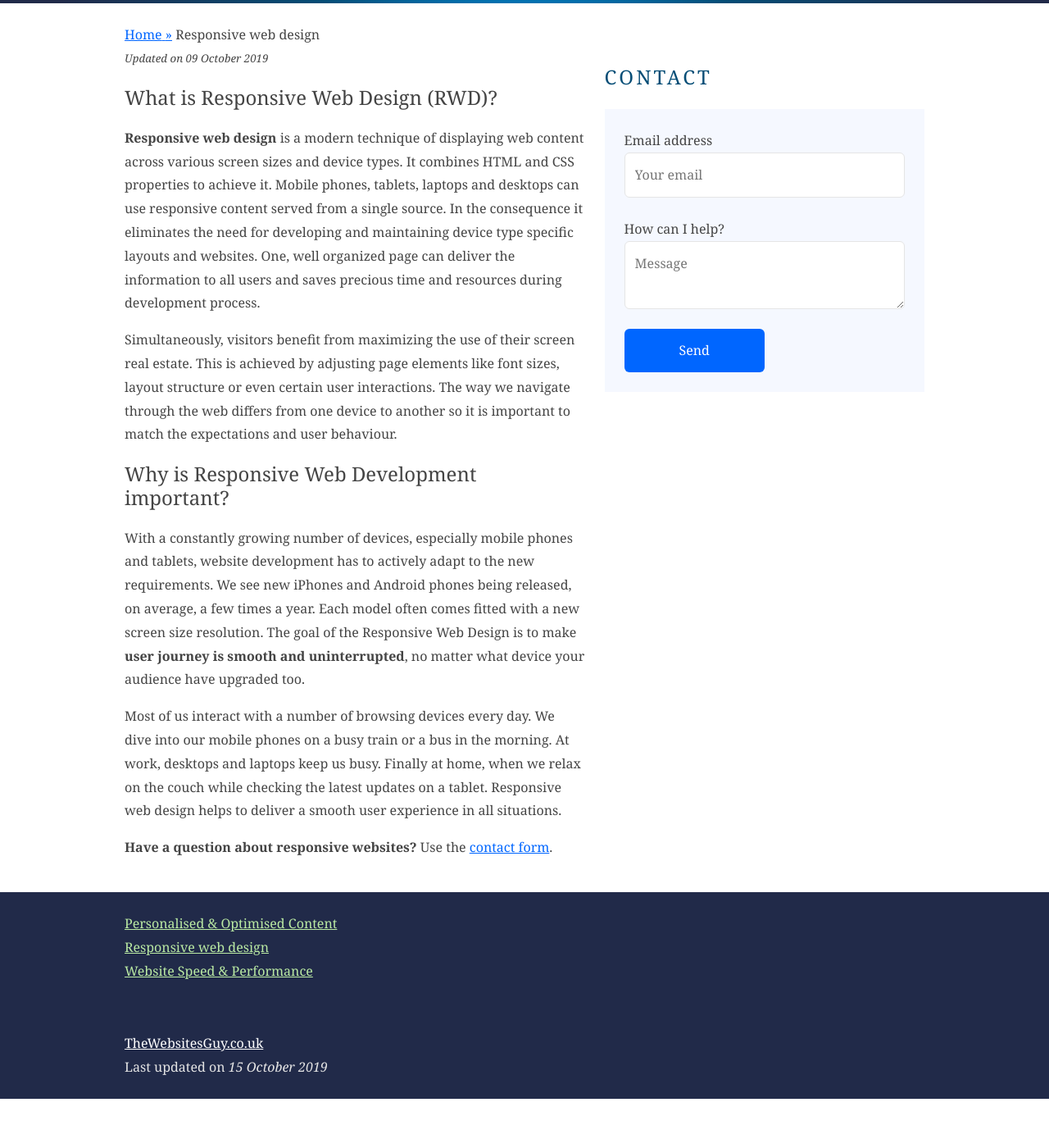
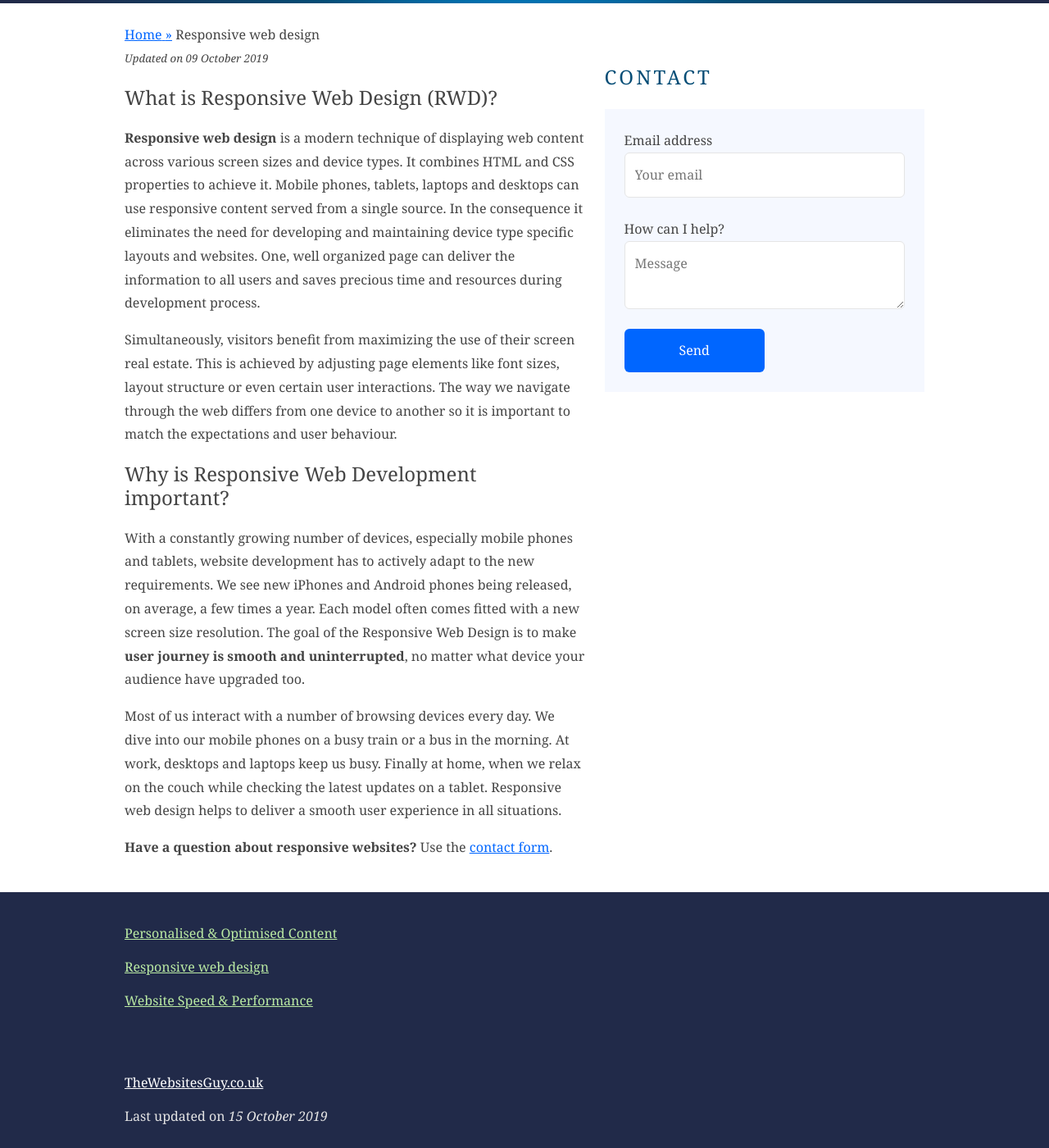
Before and after one commit to proochster/thewebsitesguy, a Jekyll site: the page built from responsive-web-design.html, in a window 1280 px wide and 1400 px high, scrolled down 170 px. Shown: the whole window at 82% size. Built offline with Jekyll 4.4.1, drawn with Linux system fonts in a browser that asks for light colours; comment, search, counter and statistics services are not loaded; before the commit the page ends 1510 px from its top, so only the background shows below that.

Commit message:
^ Footer links active area

```diff
--- a/_includes/footer.html
+++ b/_includes/footer.html
@@ -1,11 +1,11 @@
         <footer>
             <div class="wrapper m:flex">
                 <div class="m-50 l-25 p-b p-r-d">{% for page in site.pages %}{% if page.title %}
-                    <a title="{{ page.title }}" href="{{ site.url }}{{ page.url }}" class="secondary block">{{ page.title }}</a>{% endif %}{% endfor %}
+                    <a title="{{ page.title }}" href="{{ site.url }}{{ page.url }}" class="secondary block p-t">{{ page.title }}</a>{% endif %}{% endfor %}
                 </div>
             </div>
             <div class="wrapper">
-                <a href="{{ site.url }}" title="TheWebsitesGuy homepage" class="p-r-d block">{{ site.title }}</a>
+                <a href="{{ site.url }}" title="TheWebsitesGuy homepage" class="p-r-d block p-t p-b">{{ site.title }}</a>
                 Last updated on <span class="italic">{{ site.time | date_to_long_string }}</span>
             </div>
         </footer>
--- a/_styles/layout.scss
+++ b/_styles/layout.scss
@@ -38,9 +38,9 @@ body{
             padding-right: $double-unit;
         }
     }
-    // &-t{
-    //     padding-top: $unit;
-    // }
+    &-t{
+        padding-top: $unit;
+    }
 }
 
 .wrapper{
```
